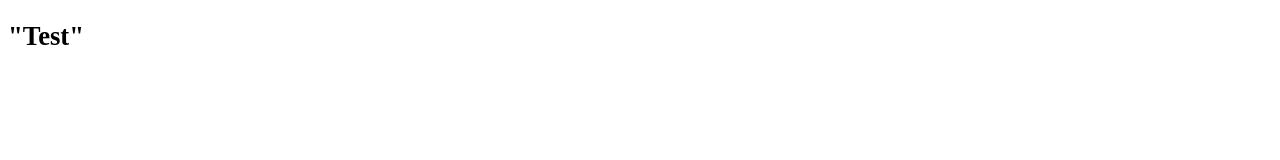
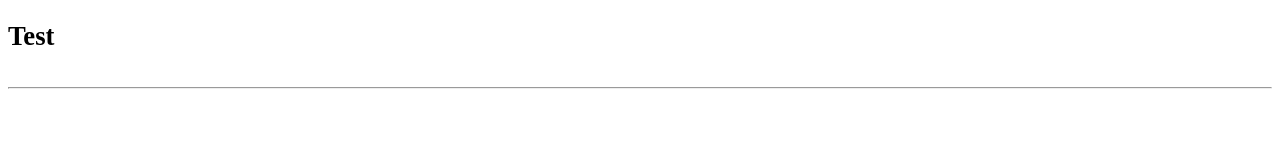
Before and after one commit to SuperJack1502/Superjsck, a plain HTML site: page index.html in a window 1280 px wide. Drawn offline with Linux system fonts and the light colour scheme.

Commit message:
Update index.html

```diff
--- a/index.html
+++ b/index.html
@@ -2,4 +2,5 @@
 <head>
 <title> Super Jack</title>
 </head>
-<h1><sup>"Test"</sup></h1>
+<h1><sup>Test</sup></h1>
+<hr>
```
